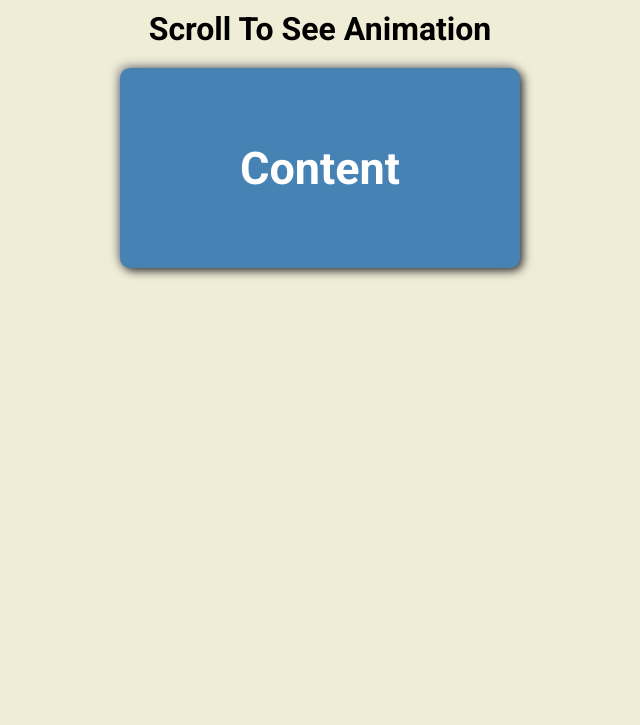
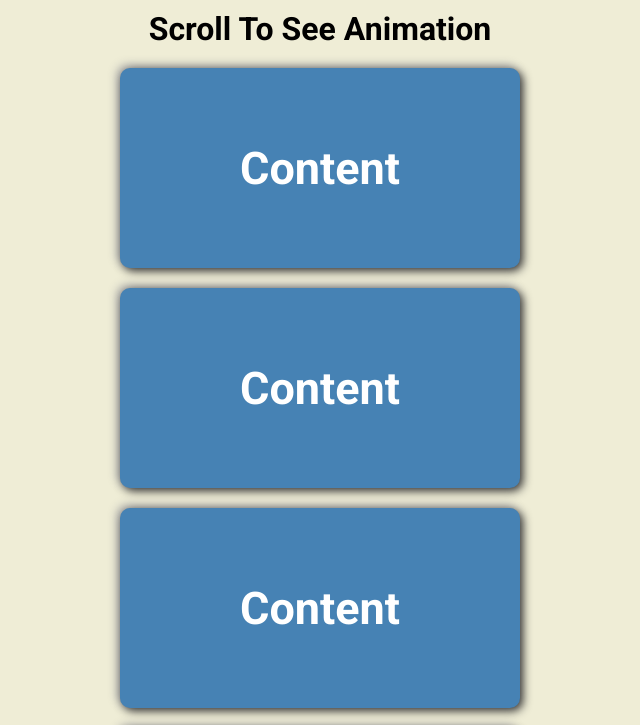
Before and after one commit to simran7s/animateOnScroll, a plain HTML site: page index.html in a window 1280 px wide. Shown: the top 725 px of the page, without its empty margins (320-960 px from the left). Drawn offline with Linux system fonts and the light colour scheme.

Commit message:
complete js

```diff
--- a/index.html
+++ b/index.html
@@ -13,7 +13,7 @@
 <body>
     <h1>Scroll To See Animation</h1>
 
-    <div class="box show"><h2>Content</h2></div>
+    <div class="box"><h2>Content</h2></div>
     <div class="box"><h2>Content</h2></div>
     <div class="box"><h2>Content</h2></div>
     <div class="box"><h2>Content</h2></div>
--- a/script.js
+++ b/script.js
@@ -0,0 +1,21 @@
+const boxes = document.querySelectorAll(".box");
+
+checkBoxes()
+window.addEventListener("scroll", checkBoxes)
+
+
+function checkBoxes() {
+    const triggerPoint = (window.innerHeight / 5) * 4
+
+    boxes.forEach((box) => {
+        const boxTop = box.getBoundingClientRect().top
+
+        if (boxTop < triggerPoint) {
+            box.classList.add("show")
+
+            // REMOVE ELSE IF YOU DONT WANT THEM TO MOVE BACK ON SCROLL UP
+        } else {
+            box.classList.remove("show")
+        }
+    })
+}
--- a/style.css
+++ b/style.css
@@ -13,6 +13,7 @@ body {
     flex-direction: column;
     align-items: center;
     justify-content: center;
+    overflow-x: hidden;
 }
 
 h1 {
@@ -29,6 +30,7 @@ h1 {
     height: 200px;
     margin: 10px;
     border-radius: 10px;
+
     box-shadow: 3px 3px 10px #333, -3px -3px 10px #aaa;
     transform: translateX(100vw);
     transition: transform 0.4s ease;
```
